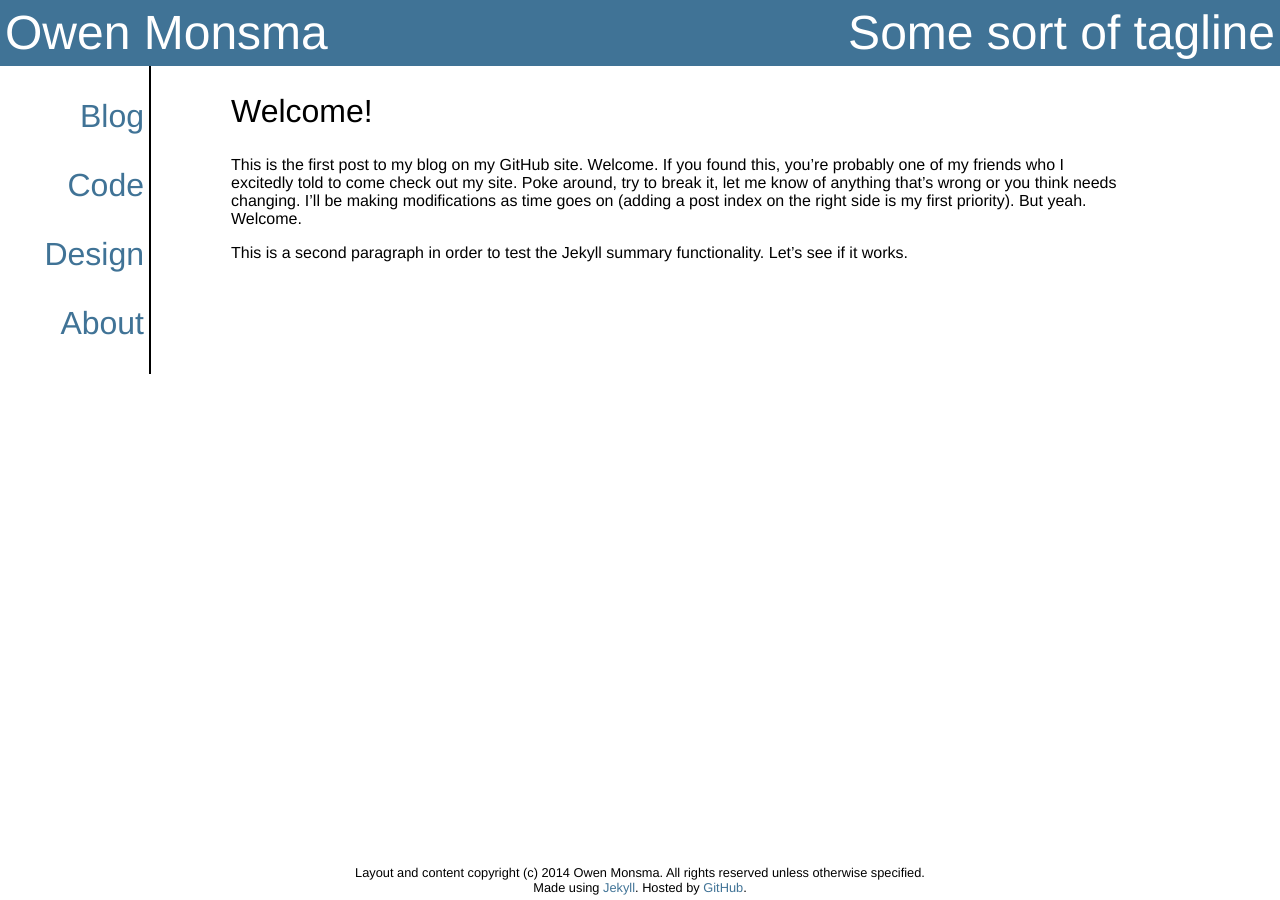
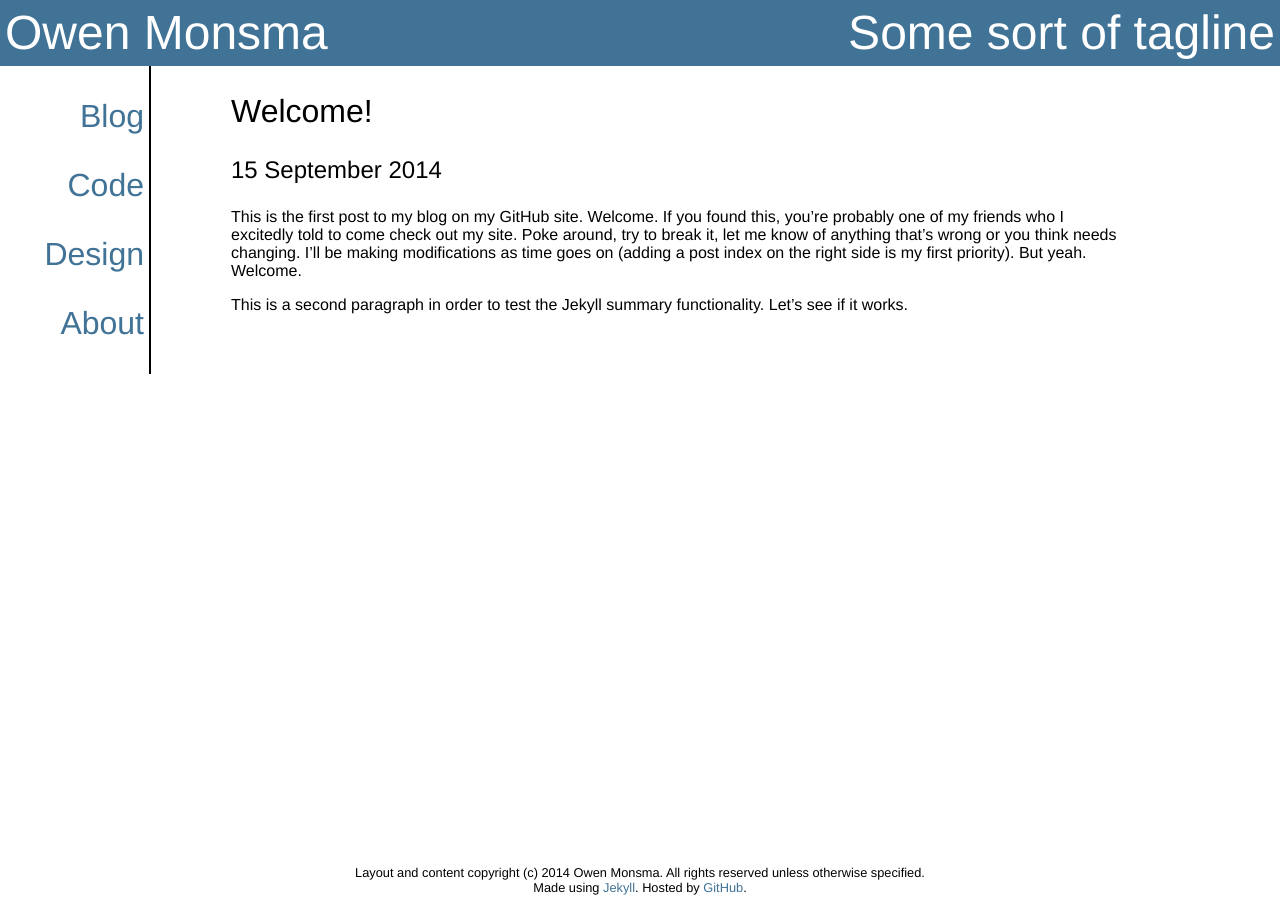
Before and after one commit to darkfire613/darkfire613.github.io, a Jekyll site: the page built from _posts/2014-09-15-welcome.md, in a window 1280 px wide. Built offline with Jekyll 4.4.1, drawn with Linux system fonts in a browser that asks for light colours.

Commit message:
displays date:

```diff
--- a/_layouts/blog.html
+++ b/_layouts/blog.html
@@ -7,6 +7,7 @@ layout: page
     <a href = "{{ post.url }}">
       <h2 class="title"> {{post.title}} </h2>
     </a>
+    <h3 class="date">{{ page.date|date:"%-d %B %Y" }}</h3>
     <div>
       {{ post.excerpt}}
       <a href="{{ post.url }}">
--- a/_layouts/post.html
+++ b/_layouts/post.html
@@ -4,7 +4,7 @@ layout: home
 
 <article>
   <h2 class="title">{{ page.title }}</h2>
-
+  <h3 class="date">{{ page.date|date:"%-d %B %Y" }}</h3>
   <div class="postbody">
     {{ content }}
   </div>
--- a/css/main.css
+++ b/css/main.css
@@ -42,6 +42,11 @@ a{
 
 h2.title{
   font-size: 2em;
+  font-weight: 300;
+}
+
+h3.date{
+  font-size: 1.5em;
   font-weight: 300;
 }
 
```
